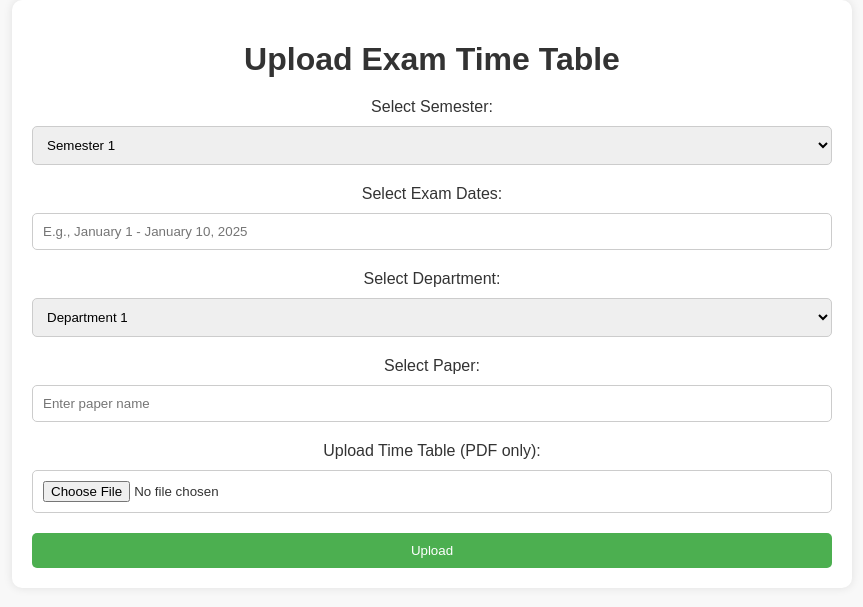
After one commit to HARI-G-YADHAV/EMS, a Django app: page /upload_time_table in a window 1280 px wide. The commit adds this page. Shown: the top 607 px of the page, without its empty margins (208-1071 px from the left). Run offline with Django 4.2, Linux system fonts and the light colour scheme.

Commit message:
front_end

```diff
--- /dev/null
+++ b/exam/templates/exam/upload_time_table.html
@@ -0,0 +1,102 @@
+<!DOCTYPE html>
+<html lang="en">
+<head>
+    <meta charset="UTF-8">
+    <meta name="viewport" content="width=device-width, initial-scale=1.0">
+    <title>Exam Time Table Upload</title>
+    <style>
+        body {
+            font-family: 'Arial', sans-serif;
+            margin: 0;
+            padding: 0;
+            background-color: #f8f8f8; /* Light gray background */
+            color: #333; /* Dark gray text color */
+        }
+
+        .container {
+            max-width: 800px;
+            margin: 0 auto;
+            padding: 20px;
+            background-color: #fff;
+            border-radius: 10px;
+            box-shadow: 0 0 10px rgba(0, 0, 0, 0.1);
+        }
+
+        h1 {
+            text-align: center;
+            margin-bottom: 20px;
+        }
+
+        form {
+            display: flex;
+            flex-direction: column;
+            align-items: center;
+        }
+
+        label {
+            margin-bottom: 10px;
+        }
+
+        input[type="file"],
+        input[type="text"],
+        select {
+            width: 100%;
+            padding: 10px;
+            margin-bottom: 20px;
+            border: 1px solid #ccc;
+            border-radius: 5px;
+            box-sizing: border-box;
+        }
+
+        button {
+            width: 100%;
+            padding: 10px 20px;
+            background-color: #4CAF50;
+            color: #fff;
+            border: none;
+            border-radius: 5px;
+            cursor: pointer;
+            transition: background-color 0.3s ease;
+        }
+
+        button:hover {
+            background-color: #45a049;
+        }
+    </style>
+</head>
+<body>
+    <div class="container">
+        <h1>Upload Exam Time Table</h1>
+        <form action="/upload" method="POST" enctype="multipart/form-data">
+            <label for="semester">Select Semester:</label>
+            <select id="semester" name="semester">
+                <option value="1">Semester 1</option>
+                <option value="2">Semester 2</option>
+                <option value="3">Semester 3</option>
+                <option value="4">Semester 4</option>
+                <option value="5">Semester 5</option>
+                <option value="6">Semester 6</option>
+                <!-- Add more options for other semesters if needed -->
+            </select>
+
+            <label for="dates">Select Exam Dates:</label>
+            <input type="text" id="dates" name="dates" placeholder="E.g., January 1 - January 10, 2025">
+
+            <label for="department">Select Department:</label>
+            <select id="department" name="department">
+                <option value="dept1">Department 1</option>
+                <option value="dept2">Department 2</option>
+                <!-- Add more options for other departments if needed -->
+            </select>
+
+            <label for="paper">Select Paper:</label>
+            <input type="text" id="paper" name="paper" placeholder="Enter paper name">
+
+            <label for="timetable">Upload Time Table (PDF only):</label>
+            <input type="file" id="timetable" name="timetable" accept=".pdf">
+
+            <button type="submit">Upload</button>
+        </form>
+    </div>
+</body>
+</html>
--- a/exam/urls.py
+++ b/exam/urls.py
@@ -5,7 +5,6 @@ from django.contrib.auth import views as auth_views
 urlpatterns = [
     path('',views.mylogin,name='login'),
     path('logout/',auth_views.LogoutView.as_view(),name='logout'),
-    path('home/',views.home,name='hello'),
     path('exam/',views.ExamView.as_view(),name='exam'),
     path('timetable/',views.ExamTimeTableView.as_view(),name='timetable'),
     path('duty/',views.dutyAllotmentView.as_view(),name='dutyAllotment'),
@@ -16,5 +15,8 @@ urlpatterns = [
     path('tbstore',views.tbstore,name='tbstore'),
     path('timetb',views.prefer,name='timetb'),
     path('opted',views.opted,name='opted'),
-    path('allot',views.allot,name='allot')
+    path('allot',views.allot,name='allot'),
+    path('chief_dashboard/',views.chief_dashboard,name='chief_dashboard'),
+    path('upload_time_table', views.upload_time_table, name='upload_time_table'),
+    path('office/', views.office, name='office'),
 ]
--- a/exam/views.py
+++ b/exam/views.py
@@ -148,3 +148,12 @@ def allot(request):
         }
         return render(request,'exam/allot.html',{**teachers,**selected_date})
     return render(request,'exam/allot.html',choices)
+
+def chief_dashboard(request):
+    return render(request,"exam/chief.html")
+
+def upload_time_table(request):
+    return render(request, 'exam/upload_time_table.html')
+
+def office(request):
+    return render(request,"exam/office.html")
```
Also changed, not shown: exam/templates/exam/allot.html (+89 -24 lines), exam/templates/exam/chief.html (+48 -18 lines), exam/templates/exam/home.html (deleted, +0 -67 lines), exam/templates/exam/office.html (+76 -38 lines).
